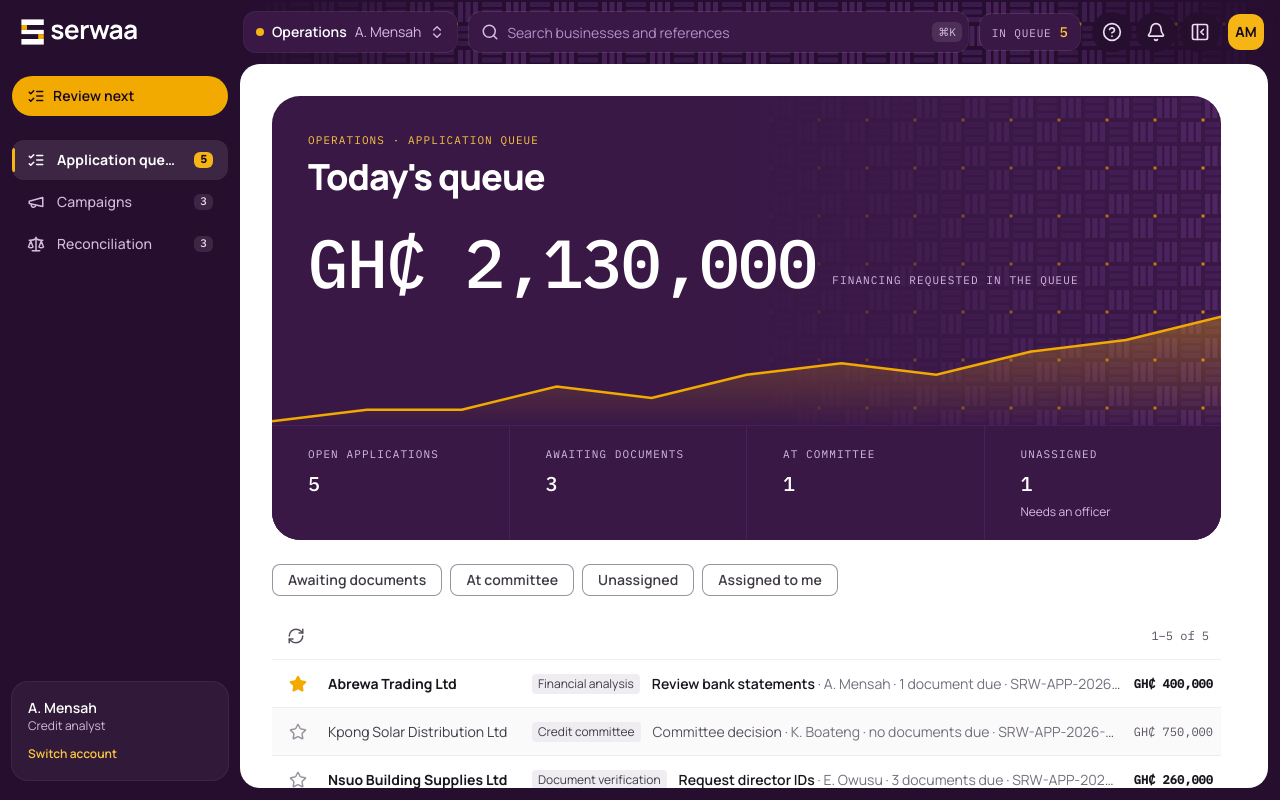
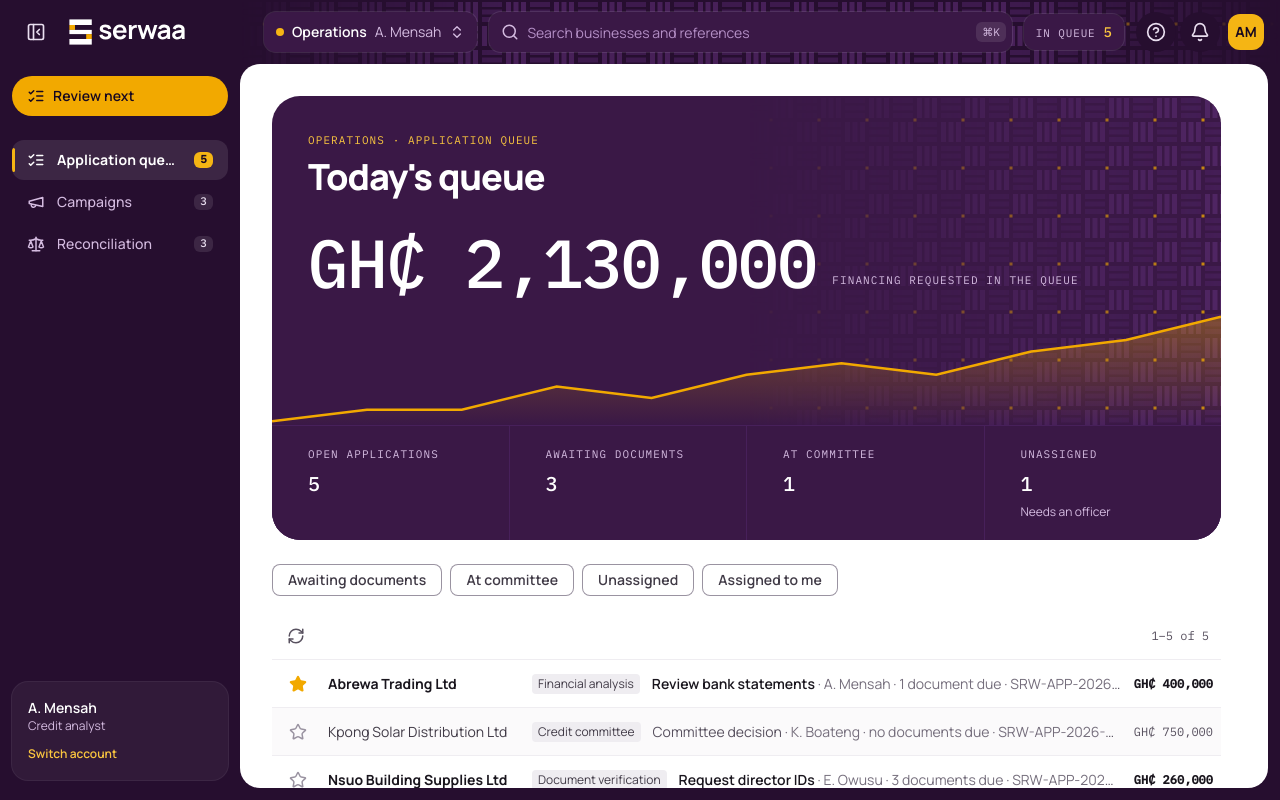
Before and after one commit to HansOheneba/serwaa, a Next.js app: page /ops in a window 1280 px wide. Built offline with nearby package versions, Linux system fonts and the light colour scheme.

Commit message:
Move the navigation toggle beside the logo
The collapse control now sits at the top left, directly above the
navigation it controls; on phones the same button opens the menu.

Co-Authored-By: Claude Opus 5.5 <noreply@anthropic.com>

```diff
--- a/src/components/app-shell.tsx
+++ b/src/components/app-shell.tsx
@@ -173,15 +173,22 @@ export function AppShell({
       <div className="weave-dark fade-x pointer-events-none absolute top-0 right-0 left-0 h-16 opacity-70 lg:left-60" aria-hidden="true" />
 
       <header className="relative z-20 flex h-16 shrink-0 items-center gap-3 px-3 sm:px-4">
+        {/* Sits directly above the navigation it controls: collapses it on desktop, opens it on phones. */}
         <button
           type="button"
-          aria-label="Open menu"
-          onClick={() => setMobileOpen(true)}
-          className="state-layer flex size-10 shrink-0 items-center justify-center rounded-full text-white lg:hidden"
+          aria-label={collapsed ? "Expand navigation" : "Collapse navigation"}
+          aria-expanded={!collapsed}
+          onClick={() => (window.matchMedia("(min-width: 1024px)").matches ? setCollapsed((c) => !c) : setMobileOpen(true))}
+          className="state-layer flex size-10 shrink-0 items-center justify-center rounded-full text-aubergine-100"
         >
-          <Menu className="size-5" aria-hidden="true" />
+          <Menu className="size-5 lg:hidden" aria-hidden="true" />
+          {collapsed ? (
+            <PanelLeftOpen className="hidden size-5 lg:block" aria-hidden="true" />
+          ) : (
+            <PanelLeftClose className="hidden size-5 lg:block" aria-hidden="true" />
+          )}
         </button>
-        <Link href="/" className="flex shrink-0 items-center rounded-lg focus-visible:outline-2 focus-visible:outline-saffron-400 lg:w-[13.5rem] lg:pl-1">
+        <Link href="/" className="flex shrink-0 items-center rounded-lg focus-visible:outline-2 focus-visible:outline-saffron-400 lg:w-[11.5rem]">
           <Mark reversed className="size-7 lg:hidden" />
           {/* eslint-disable-next-line @next/next/no-img-element */}
           <img src="/brand/serwaa-logo-reversed.svg" alt="Serwaa home" className="hidden h-7 w-auto lg:block" />
@@ -232,14 +239,6 @@ export function AppShell({
               <Icon className="size-5" aria-hidden="true" />
             </button>
           ))}
-          <button
-            type="button"
-            onClick={() => setCollapsed((c) => !c)}
-            aria-label={collapsed ? "Expand navigation" : "Collapse navigation"}
-            className="state-layer hidden size-10 items-center justify-center rounded-full bg-aubergine-900 text-aubergine-100 lg:flex"
-          >
-            {collapsed ? <PanelLeftOpen className="size-5" aria-hidden="true" /> : <PanelLeftClose className="size-5" aria-hidden="true" />}
-          </button>
           <span className="ml-1 flex size-9 shrink-0 items-center justify-center rounded-xl bg-saffron-400 text-sm font-bold text-aubergine-950" aria-label={user.name} title={`${user.name} · ${user.detail}`}>
             {initials}
           </span>
```
